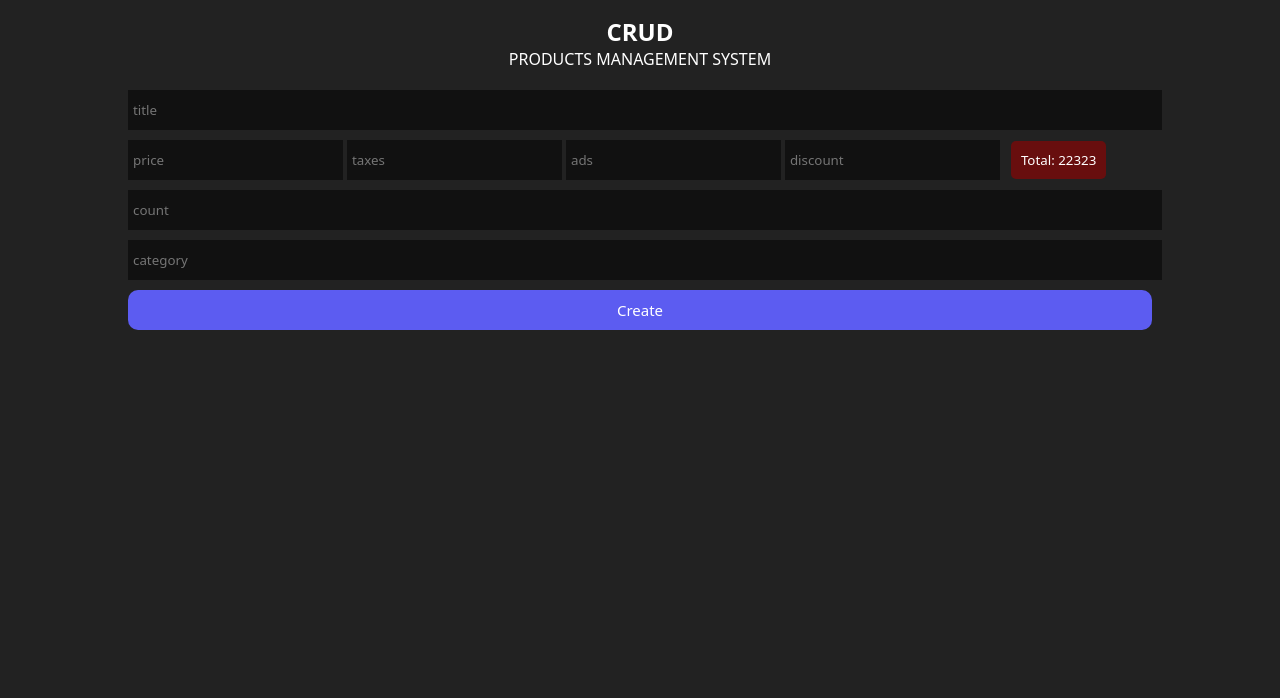
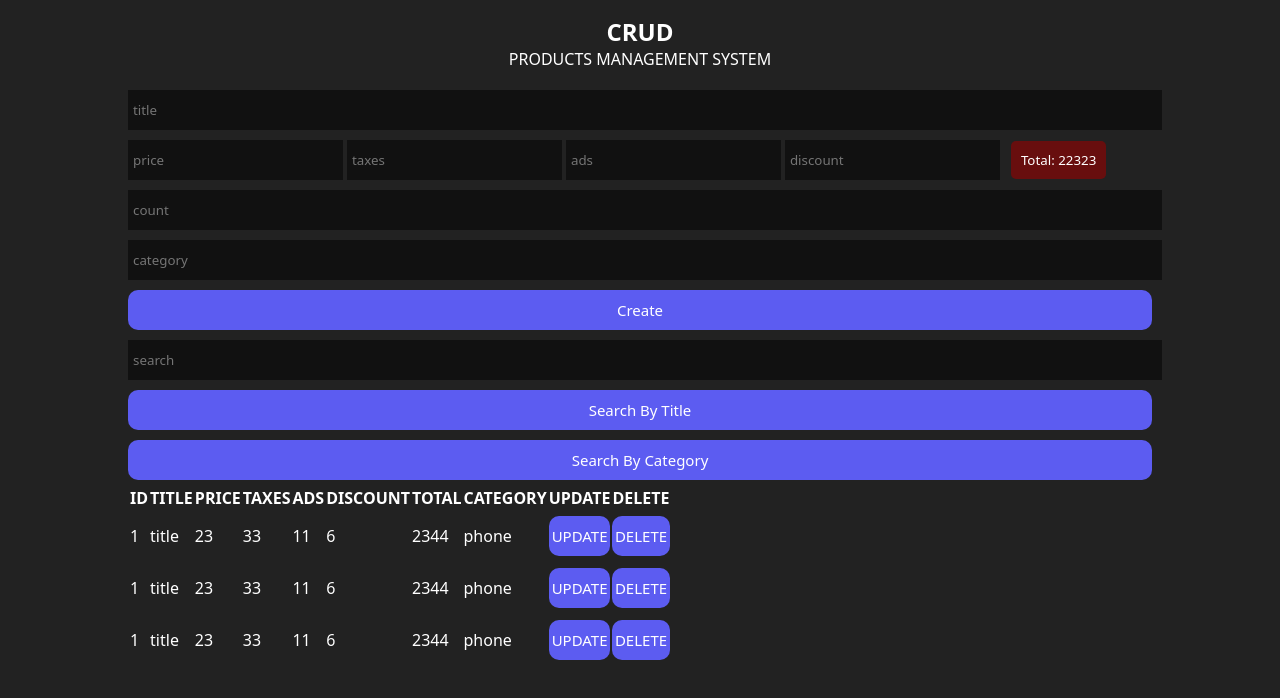
Before and after one commit to waleedsmadi/products-management-system, a plain HTML site: page index.html in a window 1280 px wide. Drawn offline with Linux system fonts and the light colour scheme.

Commit message:
HTML: outputs part

```diff
--- a/index.html
+++ b/index.html
@@ -29,6 +29,73 @@
             <input type="text" id="category" placeholder="category">
             <button id="submit">Create</button>
         </div>
+
+        <div class="outputs">
+            <input type="text" id="search" placeholder="search">
+            <div class="search-block">
+                <button id="search-title">Search By Title</button>
+                <button id="search-category">Search By Category</button>
+            </div>
+
+            <div id="delete-all"></div>
+
+            <table>
+                <tr>
+                    <th>ID</th>
+                    <th>TITLE</th>
+                    <th>PRICE</th>
+                    <th>TAXES</th>
+                    <th>ADS</th>
+                    <th>DISCOUNT</th>
+                    <th>TOTAL</th>
+                    <th>CATEGORY</th>
+                    <th>UPDATE</th>
+                    <th>DELETE</th>
+
+                </tr>
+
+                <tbody id="tbody">
+                    <tr>
+                        <td>1</td>
+                        <td>title</td>
+                        <td>23</td>
+                        <td>33</td>
+                        <td>11</td>
+                        <td>6</td>
+                        <td>2344</td>
+                        <td>phone</td>
+                        <td><button id="update">UPDATE</button></td>
+                        <td><button id="delete">DELETE</button></td>
+                    </tr>
+
+                    <tr>
+                        <td>1</td>
+                        <td>title</td>
+                        <td>23</td>
+                        <td>33</td>
+                        <td>11</td>
+                        <td>6</td>
+                        <td>2344</td>
+                        <td>phone</td>
+                        <td><button id="update">UPDATE</button></td>
+                        <td><button id="delete">DELETE</button></td>
+                    </tr>
+
+                    <tr>
+                        <td>1</td>
+                        <td>title</td>
+                        <td>23</td>
+                        <td>33</td>
+                        <td>11</td>
+                        <td>6</td>
+                        <td>2344</td>
+                        <td>phone</td>
+                        <td><button id="update">UPDATE</button></td>
+                        <td><button id="delete">DELETE</button></td>
+                    </tr>
+                </tbody>
+            </table>
+        </div>
     </div>
 
     <script src="./js/main.js"></script>
```
